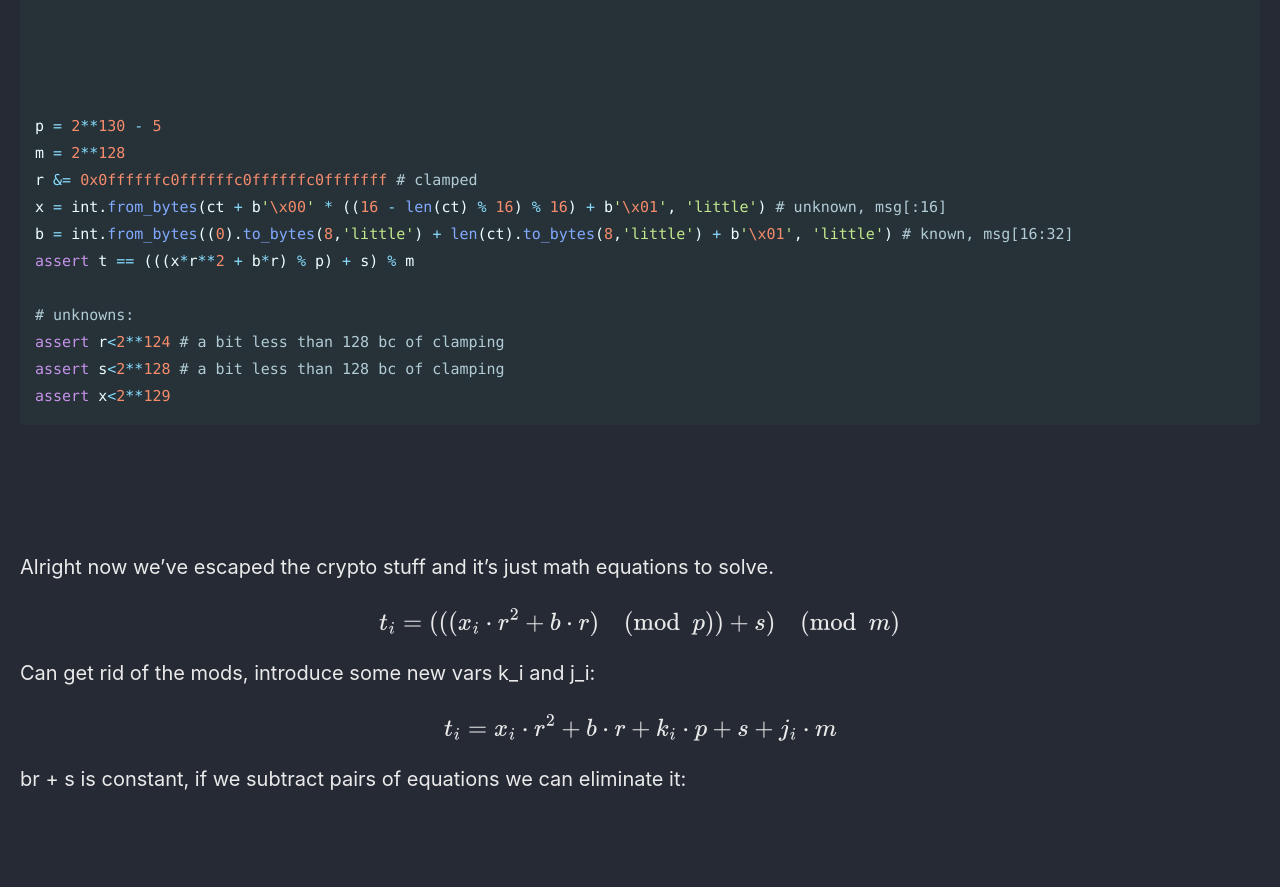
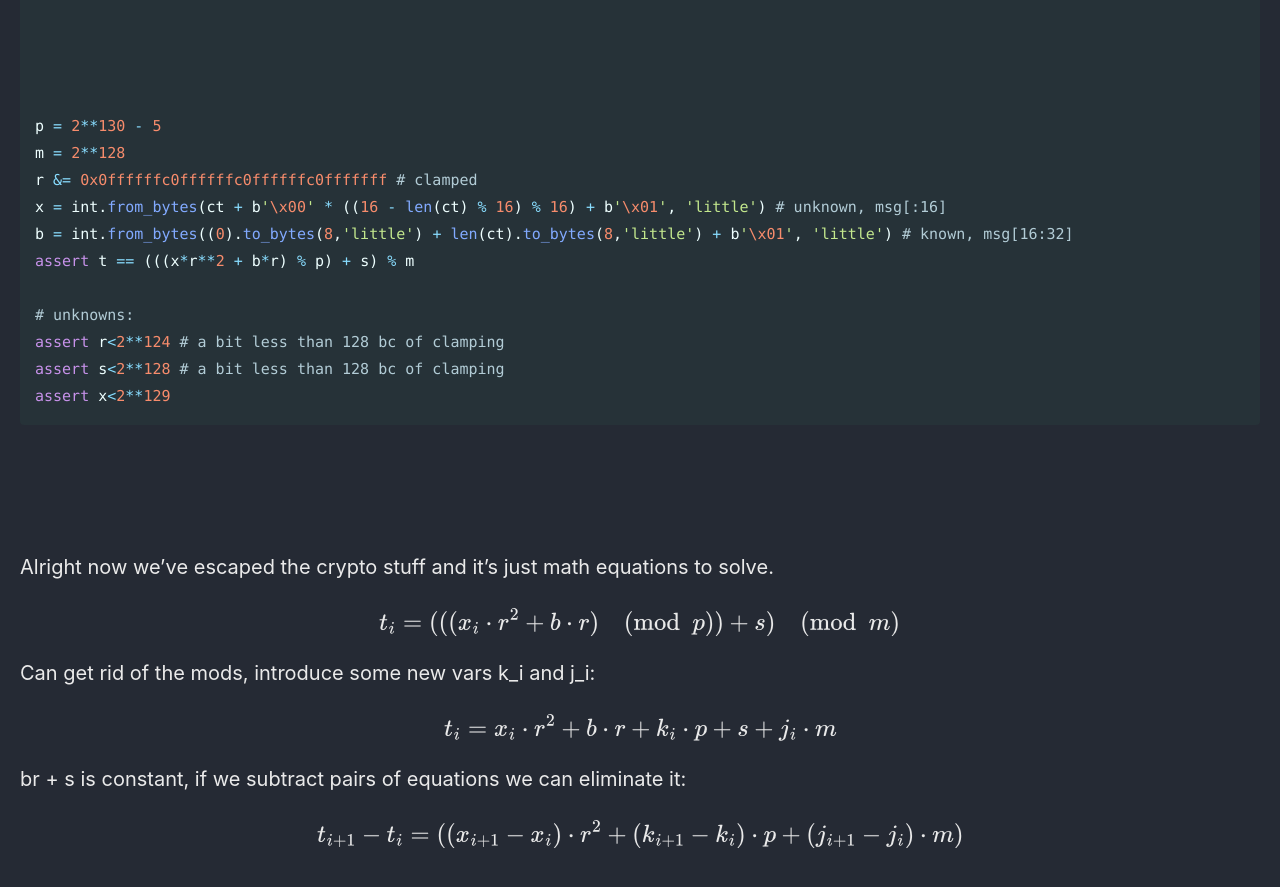
Before and after one commit to Connor-McCartney/Connor-McCartney.github.io, a Jekyll site: the page built from _pages/cryptography/other/Nostalgic-SECCONCTF14.md, in a window 1280 px wide and 900 px high, scrolled down 6457 px. Shown: the top 887 px of the window. Built offline with Jekyll 4.4.1, drawn with Linux system fonts in a browser that asks for light colours; cached includes are drawn as plain includes; before the commit the page ends 7307 px from its top, so only the background shows below that.

Commit message:
Update Nostalgic-SECCONCTF14.md

```diff
--- a/_pages/cryptography/other/Nostalgic-SECCONCTF14.md
+++ b/_pages/cryptography/other/Nostalgic-SECCONCTF14.md
@@ -296,3 +296,5 @@ $$t_i = x_i \cdot r^2 + b \cdot r + k_i \cdot p + s + j_i \cdot m$$
 
 
 br + s is constant, if we subtract pairs of equations we can eliminate it:
+
+$$t_{i+1} - t_i = ((x_{i+1} - x_i) \cdot r^2 + (k_{i+1} - k_i) \cdot p + (j_{i+1} - j_i) \cdot m)$$
```
